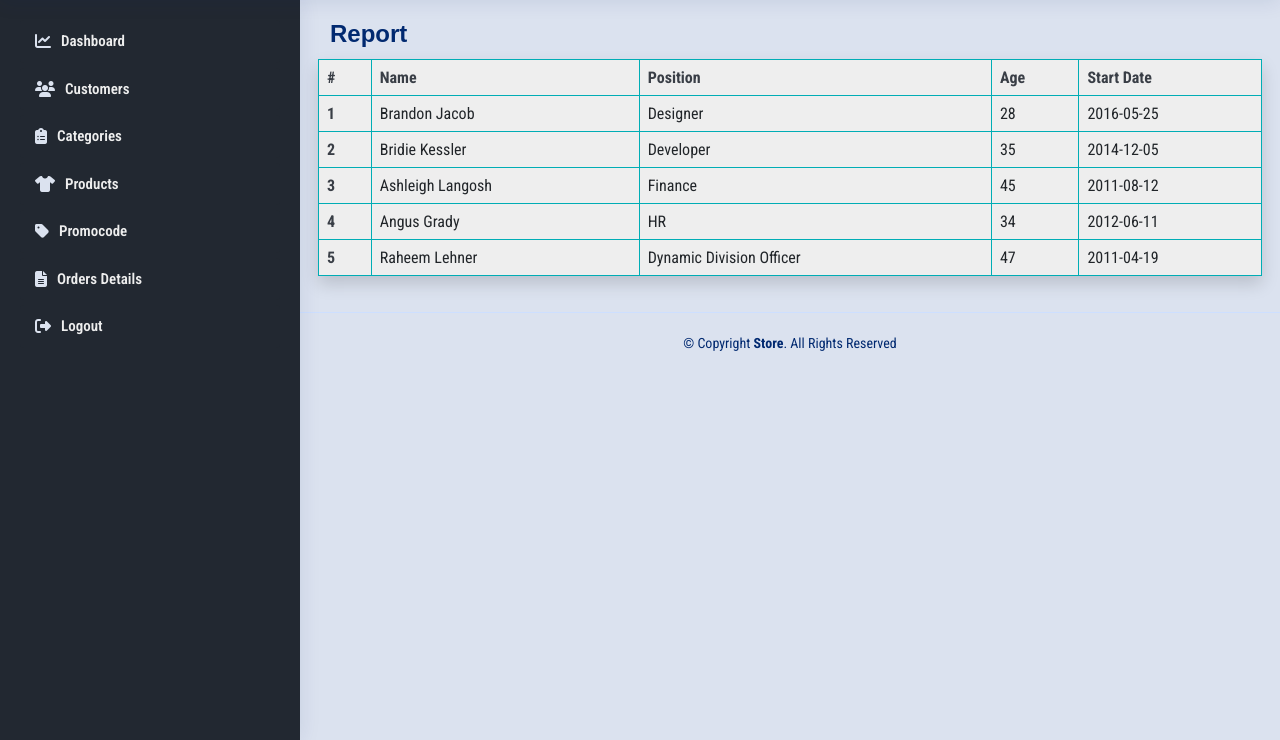
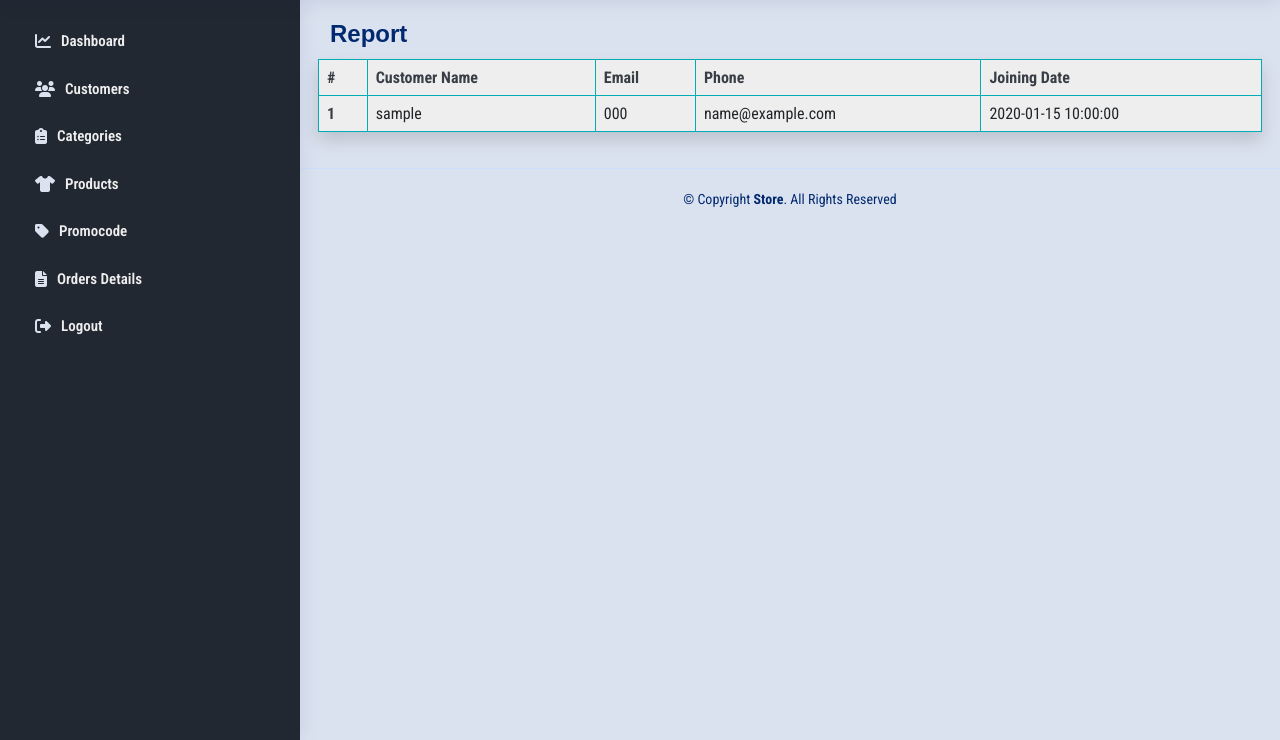
Before and after one commit to Hazem-Ahmed1/The.Store-Admin-View, a PHP site: page /Customers.php in a window 1280 px wide. Shown: the part 60-800 px from the top of the page. Run offline with PHP 8.4, Linux system fonts and the light colour scheme; tables that the repository leaves empty hold one stand-in row (values such as "Sample post"); data that the repository does not hold is empty; some web fonts are replaced.

Commit message:
Customer table is running now maybe I will add a chart later

```diff
--- a/Views/Customers.php
+++ b/Views/Customers.php
@@ -2,6 +2,8 @@
 require_once './../Shared/Links.php';
 require_once './../Shared/Header.php';
 require_once './../Shared/Sidebar.php';
+require_once __DIR__ ."../../Models/DBManager.php";
+
 ?>
 
 
@@ -22,48 +24,28 @@ require_once './../Shared/Sidebar.php';
                         <thead>
                             <tr>
                                 <th>#</th>
-                                <th>Name</th>
-                                <th>Position</th>
-                                <th>Age</th>
-                                <th>Start Date</th>
+                                <th>Customer Name</th>
+                                <th>Email</th>
+                                <th>Phone</th>
+                                <th>Joining Date</th>
                             </tr>
                         </thead>
                         <tbody>
+                            <?php
+                            $db = DBManager::getInstance();
+                            # retreving customers data
+                            $custs = $db->select("Select userID, username, email, phone, DateOfCreation From Users where role = 'customer'");
+                            ?>
+                            <?php foreach ($custs as $cust) : ?>
                             <tr>
-                                <th>1</th>
-                                <td>Brandon Jacob</td>
-                                <td>Designer</td>
-                                <td>28</td>
-                                <td>2016-05-25</td>
+                                <th><?php echo $cust['userID']; ?></th>
+                                <td><?php echo $cust['username']; ?></td>
+                                <td><?php echo $cust['phone']; ?></td>
+                                <td><?php echo $cust['email']; ?></td>
+                                <td><?php echo $cust['DateOfCreation']; ?></td>
                             </tr>
-                            <tr>
-                                <th>2</th>
-                                <td>Bridie Kessler</td>
-                                <td>Developer</td>
-                                <td>35</td>
-                                <td>2014-12-05</td>
-                            </tr>
-                            <tr>
-                                <th>3</th>
-                                <td>Ashleigh Langosh</td>
-                                <td>Finance</td>
-                                <td>45</td>
-                                <td>2011-08-12</td>
-                            </tr>
-                            <tr>
-                                <th>4</th>
-                                <td>Angus Grady</td>
-                                <td>HR</td>
-                                <td>34</td>
-                                <td>2012-06-11</td>
-                            </tr>
-                            <tr>
-                                <th>5</th>
-                                <td>Raheem Lehner</td>
-                                <td>Dynamic Division Officer</td>
-                                <td>47</td>
-                                <td>2011-04-19</td>
-                            </tr>
+                            <?php endforeach; ?>
+
                         </tbody>
                     </table>
                 </div>
```
